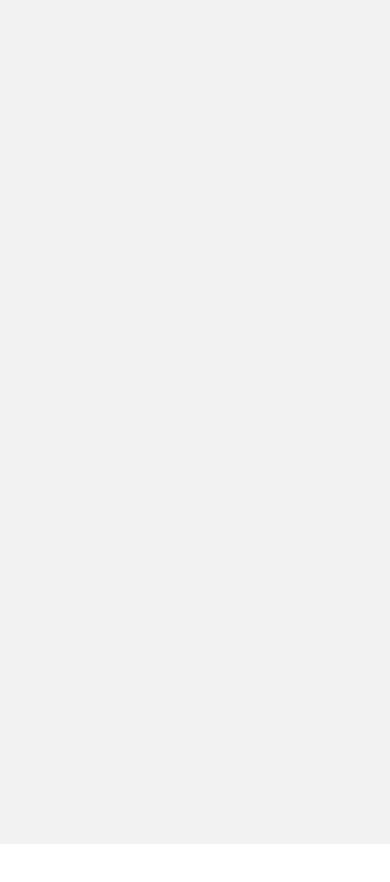
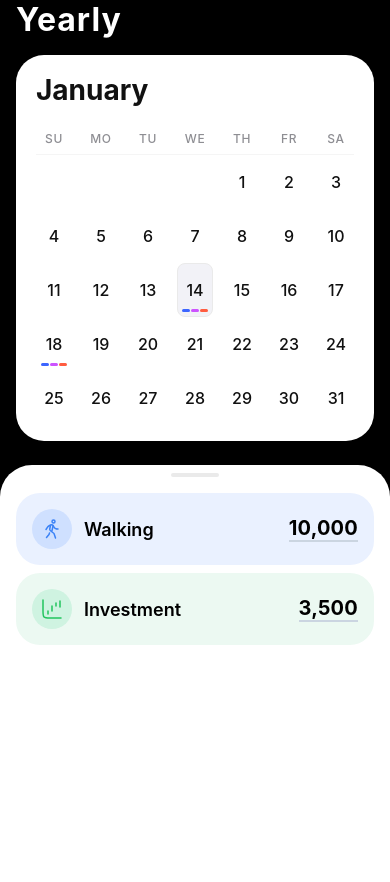
Before and after one commit to oddlyspaced/yearly, a React Native app: screen / in a window 390 px wide. Shown: the top 882 px of the page. Before the commit the page ends 844 px from the top, so only its background shows below. Built offline with nearby package versions, Linux system fonts and the light colour scheme; what react-native-mmkv, react-native-worklets would draw is missing.

Commit message:
chore: base home screen design layout

```diff
--- a/src/features/home/screens/HomeScreen.tsx
+++ b/src/features/home/screens/HomeScreen.tsx
@@ -1,5 +1,195 @@
+import { RouteProp } from '@react-navigation/native';
+import { StackNavigationProp } from '@react-navigation/stack';
+import { Pressable, Text, View } from 'react-native';
 import { SafeAreaView } from 'react-native-safe-area-context';
+import { TNavigationRouterProps } from '../../../core/navigation/NavigationRouterProps';
+import { CalendarCard } from '../../calendar/components/CalendarCard';
+import { WalkingIcon } from '../../../assets/icons/WalkingIcon';
+import { ChartIcon } from '../../../assets/icons/ChartIcon';
 
-export const HomeScreen = () => {
-	return <SafeAreaView></SafeAreaView>;
+type TNavigationProps = StackNavigationProp<
+	TNavigationRouterProps,
+	'HomeScreen'
+>;
+type TRouteProps = RouteProp<TNavigationRouterProps, 'HomeScreen'>;
+
+interface IHomeScreenProps {
+	navigation: TNavigationProps;
+	route: TRouteProps;
+}
+
+export const HomeScreen = ({ navigation, route }: IHomeScreenProps) => {
+	return (
+		<SafeAreaView
+			style={{
+				flex: 1,
+				backgroundColor: 'black',
+			}}
+		>
+			<View
+				style={{
+					flex: 1,
+					paddingHorizontal: 16,
+				}}
+			>
+				<Text
+					style={{
+						color: 'white',
+						fontWeight: '700',
+						fontSize: 32,
+						letterSpacing: 1,
+					}}
+				>
+					Yearly
+				</Text>
+				<CalendarCard
+					month={1}
+					containerStyle={{
+						marginTop: 16,
+					}}
+				/>
+				<View
+					style={{
+						backgroundColor: 'white',
+						borderTopLeftRadius: 32,
+						borderTopRightRadius: 32,
+						marginTop: 24,
+						marginHorizontal: -16,
+						height: 500,
+					}}
+				>
+					<View
+						style={{
+							width: 48,
+							height: 4,
+							borderRadius: 32,
+							backgroundColor: '#EAEAEA',
+							marginTop: 8,
+							alignSelf: 'center',
+						}}
+					/>
+
+					<View
+						style={{
+							marginTop: 16,
+						}}
+					>
+						<View
+							style={{
+								flexDirection: 'row',
+								alignItems: 'center',
+								borderRadius: 24,
+								backgroundColor: '#EAF1FF',
+								marginHorizontal: 16,
+								padding: 16,
+							}}
+						>
+							<View
+								style={{
+									backgroundColor: '#CFE0FF',
+									padding: 8,
+									borderRadius: 100,
+								}}
+							>
+								<WalkingIcon
+									width={24}
+									height={24}
+									color={'#3B82F6'}
+								/>
+							</View>
+
+							<Text
+								style={{
+									fontWeight: '600',
+									fontSize: 18,
+									marginLeft: 12,
+								}}
+							>
+								Walking
+							</Text>
+
+							<View style={{ flex: 1 }} />
+
+							<View
+								style={{
+									borderBottomColor: '#CBD5E1',
+									borderBottomWidth: 2,
+								}}
+							>
+								<Text
+									style={{
+										fontSize: 20,
+										fontWeight: '700',
+										letterSpacing: 0.2,
+									}}
+								>
+									10,000
+								</Text>
+							</View>
+						</View>
+					</View>
+
+					<View
+						style={{
+							marginTop: 8,
+						}}
+					>
+						<View
+							style={{
+								flexDirection: 'row',
+								alignItems: 'center',
+								borderRadius: 24,
+								backgroundColor: '#ECF9F2',
+								marginHorizontal: 16,
+								padding: 16,
+							}}
+						>
+							<View
+								style={{
+									backgroundColor: '#CFF3E1',
+									padding: 8,
+									borderRadius: 100,
+								}}
+							>
+								<ChartIcon
+									width={24}
+									height={24}
+									color={'#22C55E'}
+								/>
+							</View>
+
+							<Text
+								style={{
+									fontWeight: '600',
+									fontSize: 18,
+									marginLeft: 12,
+								}}
+							>
+								Investment
+							</Text>
+
+							<View style={{ flex: 1 }} />
+
+							<View
+								style={{
+									borderBottomColor: '#CBD5E1',
+									borderBottomWidth: 2,
+								}}
+							>
+								<Text
+									style={{
+										fontSize: 20,
+										fontWeight: '700',
+										letterSpacing: 0.2,
+									}}
+								>
+									3,500
+								</Text>
+							</View>
+						</View>
+					</View>
+				</View>
+			</View>
+		</SafeAreaView>
+	);
 };
```
